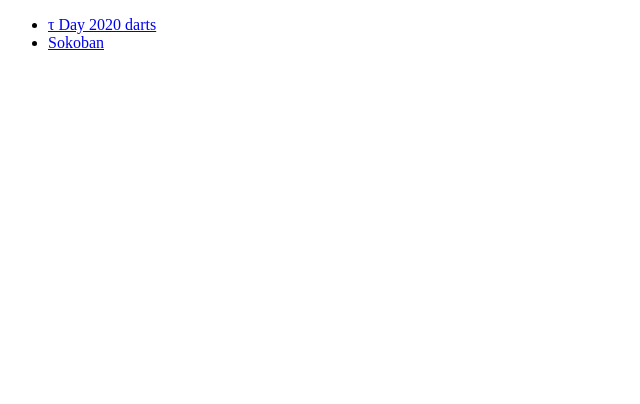
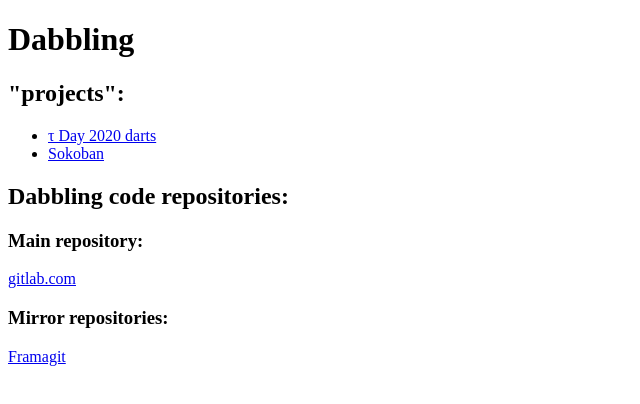
Before and after one commit to yuvallangerontheroad/dabbling, a plain HTML site: page html/index.html in a window 1280 px wide. Shown: the whole page, without its empty margins (0-640 px from the left). Drawn offline with Linux system fonts and the light colour scheme.

Commit message:
Add self referential links.

```diff
--- a/html/index.html
+++ b/html/index.html
@@ -2,8 +2,11 @@
 <html>
 	<head>
 		<meta charset="utf-8">
+		<title>Dabbling in the hidden arts of programming. A useless crap repository.</title>
 	</head>
 	<body>
+		<h1>Dabbling</h1>
+		<h2>"projects":</h2>
 		<ul>
 			<li>
 				<a href="tau/2020-darts.html">τ Day 2020 darts</a>
@@ -12,5 +15,10 @@
 				<a href="sokoban.html">Sokoban</a>
 			</li>
 		</ul>
+		<h2>Dabbling code repositories:</h2>
+		<h3>Main repository:</h3>
+		<a href="https://gitlab.com/yuvallangerontheroad/dabbling">gitlab.com</a>
+		<h3>Mirror repositories:</h3>
+		<a href="https://framagit.org/yuvallangerontheroad/dabbling/-/import">Framagit</a>
 	</body>
 </html>
```
